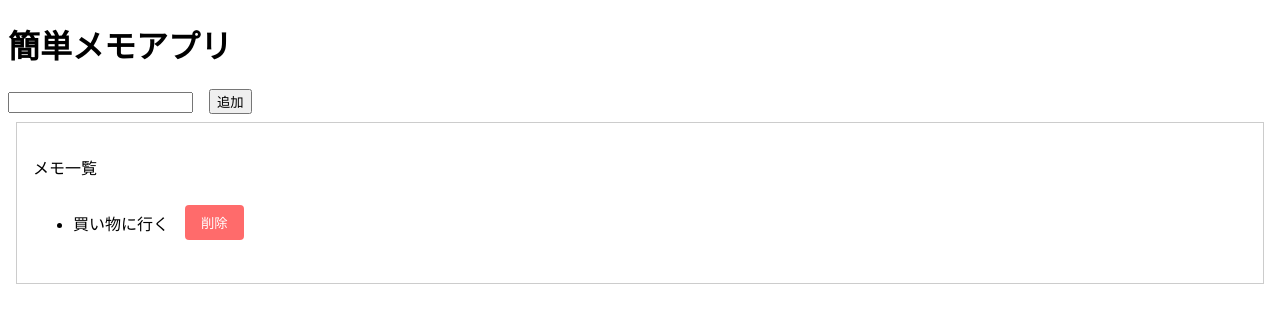
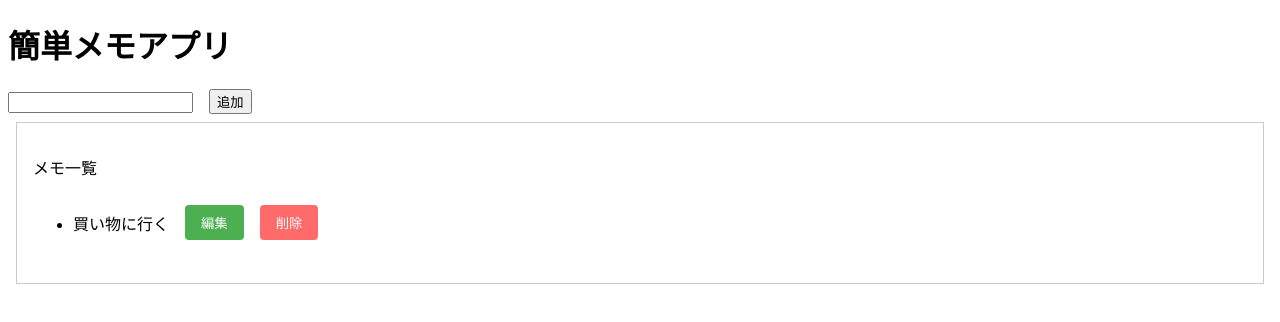
Before and after one commit to KimiyukiYamauchi/memo.react.tl, a React (Create React App) app: page / in a window 1280 px wide. Shown: the top 322 px of the page. Built offline with nearby package versions, Linux system fonts and the light colour scheme.

Commit message:
編集の追加

```diff
--- a/src/App.module.css
+++ b/src/App.module.css
@@ -1,5 +1,17 @@
 .button {
   margin-left: 16px;
+}
+.editButton {
+  margin-left: 16px;
+  background-color: #4caf50;
+  color: white;
+  border: none;
+  padding: 8px 16px;
+  border-radius: 4px;
+  cursor: pointer;
+}
+.editButton:hover {
+  background-color: #45a049;
 }
 .deleteButton {
   margin-left: 16px;
--- a/src/App.tsx
+++ b/src/App.tsx
@@ -7,12 +7,16 @@ import {
   createAddMemoHandler,
   createDeleteMemoHandler,
   createKeyDownHandler,
+  createEditMemoHandler,
+  createStartEditHandler,
 } from "./memoOperations";
 
 export const App: FC = () => {
   const [memos, setMemos] = useState<string[]>([]);
   const [inputValue, setInputValue] = useState<string>("");
   const [selectedIndex, setSelectedIndex] = useState<number | null>(null);
+  const [editingIndex, setEditingIndex] = useState<number | null>(null);
+  const [editingValue, setEditingValue] = useState<string>("");
 
   // 初回読み込み時にlocalStorageからメモを読み込む
   useEffect(() => {
@@ -34,6 +38,17 @@ export const App: FC = () => {
     memos
   );
   const handleKeyDown = createKeyDownHandler(handleAdd, inputValue);
+  const handleEditMemo = createEditMemoHandler(
+    setMemos,
+    setEditingIndex,
+    setEditingValue,
+    memos
+  );
+  const handleStartEdit = createStartEditHandler(
+    setEditingIndex,
+    setEditingValue,
+    memos
+  );
 
   return (
     <div>
@@ -60,7 +75,33 @@ export const App: FC = () => {
               }}
             >
               <div className={styles.memoWrapper}>
-                <p>{memo}</p>
+                {editingIndex === index ? (
+                  <input
+                    type="text"
+                    value={editingValue}
+                    onChange={(e) => setEditingValue(e.target.value)}
+                    onBlur={() => handleEditMemo(index, editingValue)}
+                    onKeyDown={(e) => {
+                      if (e.key === "Enter") {
+                        handleEditMemo(index, editingValue);
+                      } else if (e.key === "Escape") {
+                        setEditingIndex(null);
+                      }
+                    }}
+                    autoFocus
+                    style={{ flex: 1, marginRight: "8px" }}
+                  />
+                ) : (
+                  <p>{memo}</p>
+                )}
+                {editingIndex !== index && (
+                  <button
+                    className={styles.editButton}
+                    onClick={() => handleStartEdit(index)}
+                  >
+                    編集
+                  </button>
+                )}
                 <button
                   className={styles.deleteButton}
                   onClick={() => handleDelete(index)}
--- a/src/memoOperations.ts
+++ b/src/memoOperations.ts
@@ -29,6 +29,18 @@ export const addMemo = (memos: string[], newMemo: string): string[] => {
 // 純粋関数: メモを削除
 export const deleteMemo = (memos: string[], index: number): string[] => {
   return memos.filter((_, i) => i !== index);
+};
+
+// 純粋関数: メモを編集
+export const editMemo = (
+  memos: string[],
+  index: number,
+  updatedMemo: string
+): string[] => {
+  if (updatedMemo.trim() === "") return memos;
+  const newMemos = [...memos];
+  newMemos[index] = updatedMemo;
+  return newMemos;
 };
 
 // カリー化された純粋関数: メモを追加するハンドラーを返す
@@ -69,3 +81,31 @@ export const createKeyDownHandler =
       handleAdd(inputValue);
     }
   };
+
+// カリー化された純粋関数: メモを編集するハンドラーを返す
+export const createEditMemoHandler =
+  (
+    setMemos: (memos: string[]) => void,
+    setEditingIndex: (index: number | null) => void,
+    setEditingValue: (value: string) => void,
+    memos: string[]
+  ) =>
+  (index: number, updatedMemo: string) => {
+    const newMemos = editMemo(memos, index, updatedMemo);
+    setMemos(newMemos);
+    saveMemos(newMemos);
+    setEditingIndex(null);
+    setEditingValue("");
+  };
+
+// カリー化された純粋関数: 編集モードを開始するハンドラーを返す
+export const createStartEditHandler =
+  (
+    setEditingIndex: (index: number | null) => void,
+    setEditingValue: (value: string) => void,
+    memos: string[]
+  ) =>
+  (index: number) => {
+    setEditingIndex(index);
+    setEditingValue(memos[index]);
+  };
```
